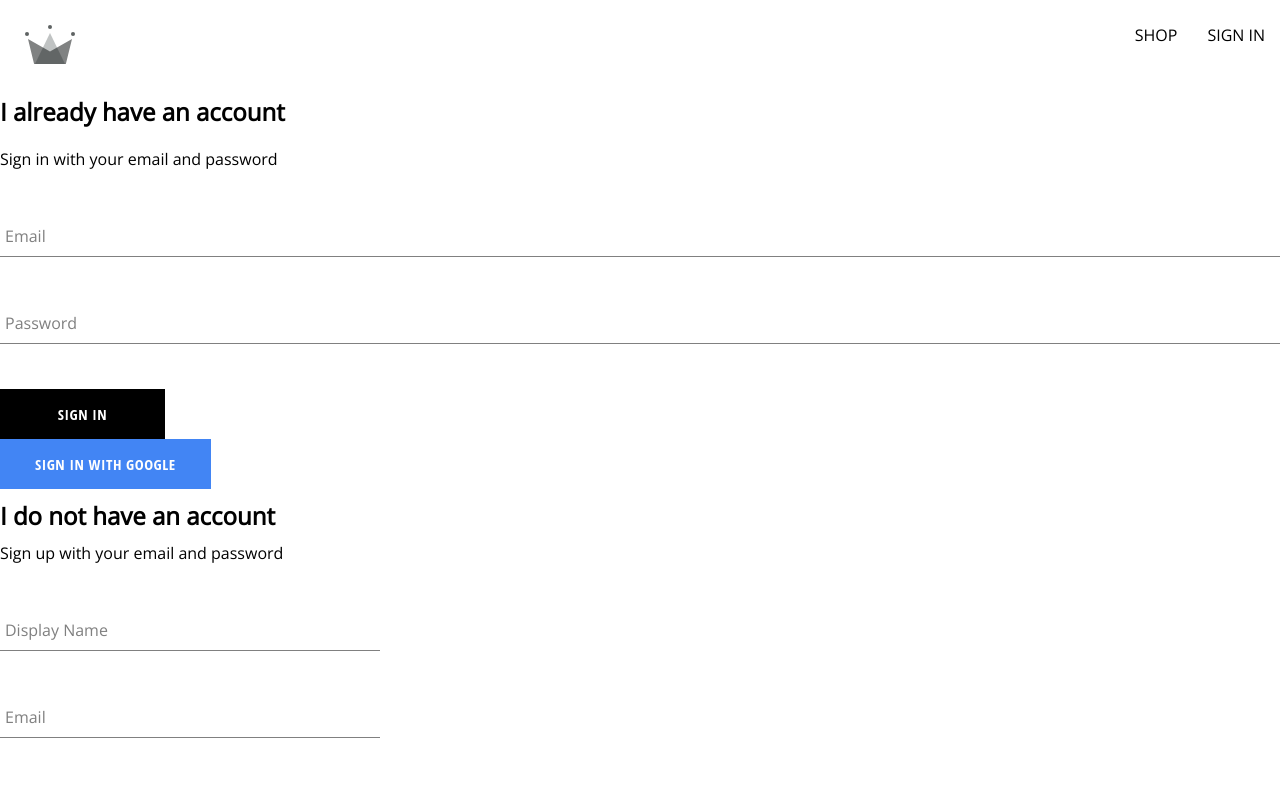
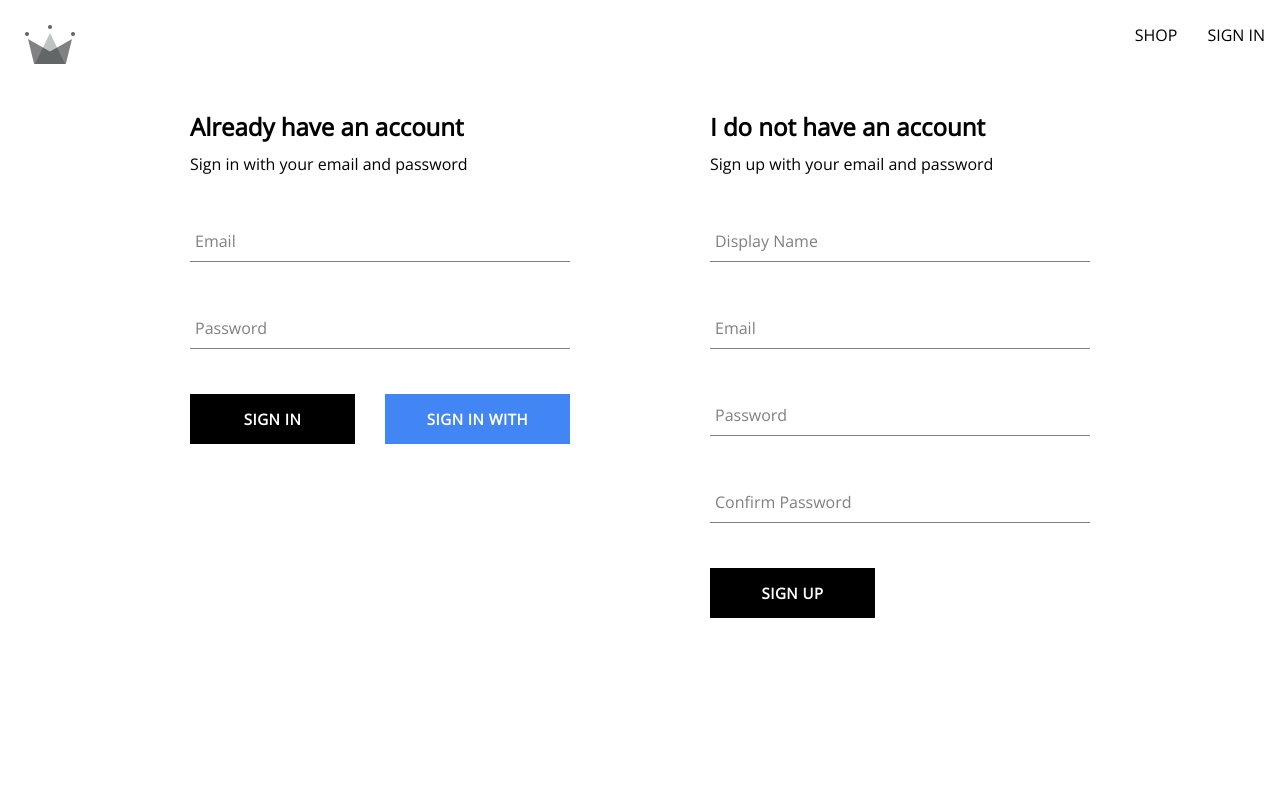
Before and after one commit to eranseg74/crwn-clothing, a React (Create React App) app: page /auth in a window 1280 px wide. Shown: the top 796 px of the page. Built offline with nearby package versions, Linux system fonts and the light colour scheme.

Commit message:
Created authentication page component along side with the sign in component

```diff
--- a/src/components/button/button.styles.scss
+++ b/src/components/button/button.styles.scss
@@ -9,12 +9,16 @@
   background-color: black;
   color: white;
   text-transform: uppercase;
-  font-family: "Open Sans Condensed";
+  font-family: "Open Sans";
   font-weight: bolder;
   border: none;
   cursor: pointer;
   display: flex;
   justify-content: center;
+
+  &:first-child {
+    margin-right: 30px;
+  }
 
   &:hover {
     background-color: white;
--- a/src/components/sign-in-form/sign-in-form.component.jsx
+++ b/src/components/sign-in-form/sign-in-form.component.jsx
@@ -3,6 +3,7 @@ import { useState } from "react";
 import {
   signInWithGooglePopup,
   createUserDocumentFromAuth,
+  signInToGoogleWithEmailAndPassword,
 } from "../../utils/firebase/firebase.utils";
 import FormInput from "../form-input/form-input.component";
 import "./sign-in-form.styles.scss";
@@ -16,7 +17,6 @@ const defaultFormFields = {
 const SignInForm = () => {
   const [formFields, setFormFields] = useState(defaultFormFields);
   const { email, password } = formFields;
-  console.log(formFields);
 
   const signInWithGoogle = async () => {
     const { user } = await signInWithGooglePopup();
@@ -29,7 +29,25 @@ const SignInForm = () => {
 
   const handleSubmit = async (event) => {
     event.preventDefault();
-    console.log(event.target);
+    try {
+      const response = await signInToGoogleWithEmailAndPassword(
+        email,
+        password
+      );
+      console.log(response);
+      resetFormFields();
+    } catch (error) {
+      switch (error.code) {
+        case "auth/wrong-password":
+          alert("Incorrect password for email");
+          break;
+        case "auth/user-not-found":
+          alert("No user associated with this email");
+          break;
+        default:
+          console.log(error);
+      }
+    }
   };
 
   const handleChange = (event) => {
@@ -39,7 +57,7 @@ const SignInForm = () => {
 
   return (
     <div className="sign-in-container">
-      <h2>I already have an account</h2>
+      <h2>Already have an account</h2>
       <span>Sign in with your email and password</span>
       <form onSubmit={handleSubmit}>
         <FormInput
@@ -60,7 +78,7 @@ const SignInForm = () => {
         />
         <div className="buttons-container">
           <Button type="submit">SIGN IN</Button>
-          <Button buttonType="google" onClick={signInWithGoogle}>
+          <Button type="button" buttonType="google" onClick={signInWithGoogle}>
             SIGN IN WITH GOOGLE
           </Button>
         </div>
--- a/src/components/sign-in-form/sign-in-form.styles.scss
+++ b/src/components/sign-in-form/sign-in-form.styles.scss
@@ -1,4 +1,4 @@
-.sign-up-container {
+.sign-in-container {
   display: flex;
   flex-direction: column;
   width: 380px;
--- a/src/routes/authentication/authentication.jsx
+++ b/src/routes/authentication/authentication.jsx
@@ -1,9 +1,10 @@
 import SignUpForm from "../../components/sign-up-form/sign-up-form.component";
 import SignInForm from "../../components/sign-in-form/sign-in-form.component";
+import "./authentication.styles.scss";
 
 const Authentication = () => {
   return (
-    <div>
+    <div className="sign-forms-container">
       <SignInForm />
       <SignUpForm />
     </div>
--- /dev/null
+++ b/src/routes/authentication/authentication.styles.scss
@@ -0,0 +1,7 @@
+.sign-forms-container {
+  width: 900px;
+  display: flex;
+  flex-direction: row;
+  justify-content: space-between;
+  margin: 30px auto;
+}
--- a/src/utils/firebase/firebase.utils.js
+++ b/src/utils/firebase/firebase.utils.js
@@ -6,6 +6,7 @@ import {
   signInWithPopup,
   GoogleAuthProvider,
   createUserWithEmailAndPassword,
+  signInWithEmailAndPassword,
 } from "firebase/auth";
 // TODO: Add SDKs for Firebase products that you want to use
 // https://firebase.google.com/docs/web/setup#available-libraries
@@ -69,3 +70,8 @@ export const createAuthUserWithEmailAndPassword = async (email, password) => {
   if (!email || !password) return;
   return await createUserWithEmailAndPassword(auth, email, password);
 };
+
+export const signInToGoogleWithEmailAndPassword = async (email, password) => {
+  if (!email || !password) return;
+  return await signInWithEmailAndPassword(auth, email, password);
+};
```
